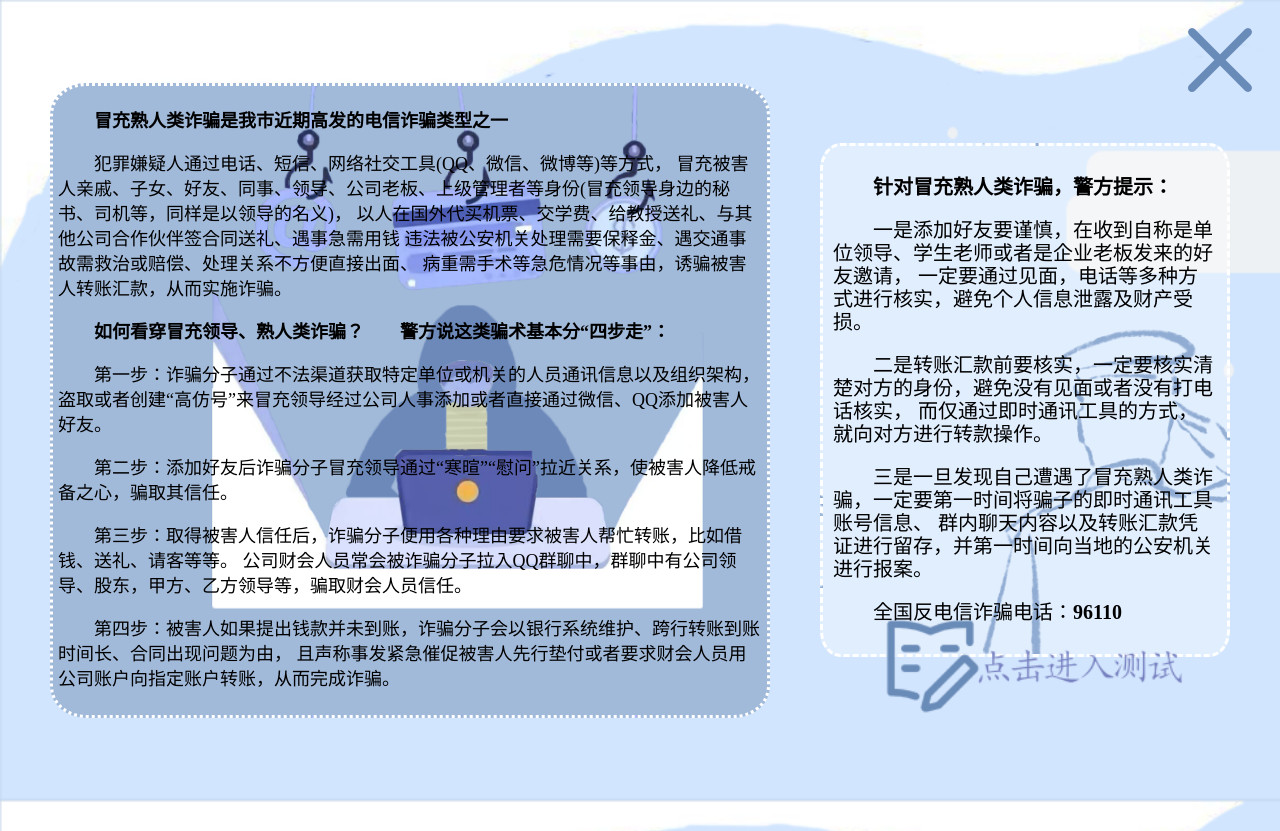
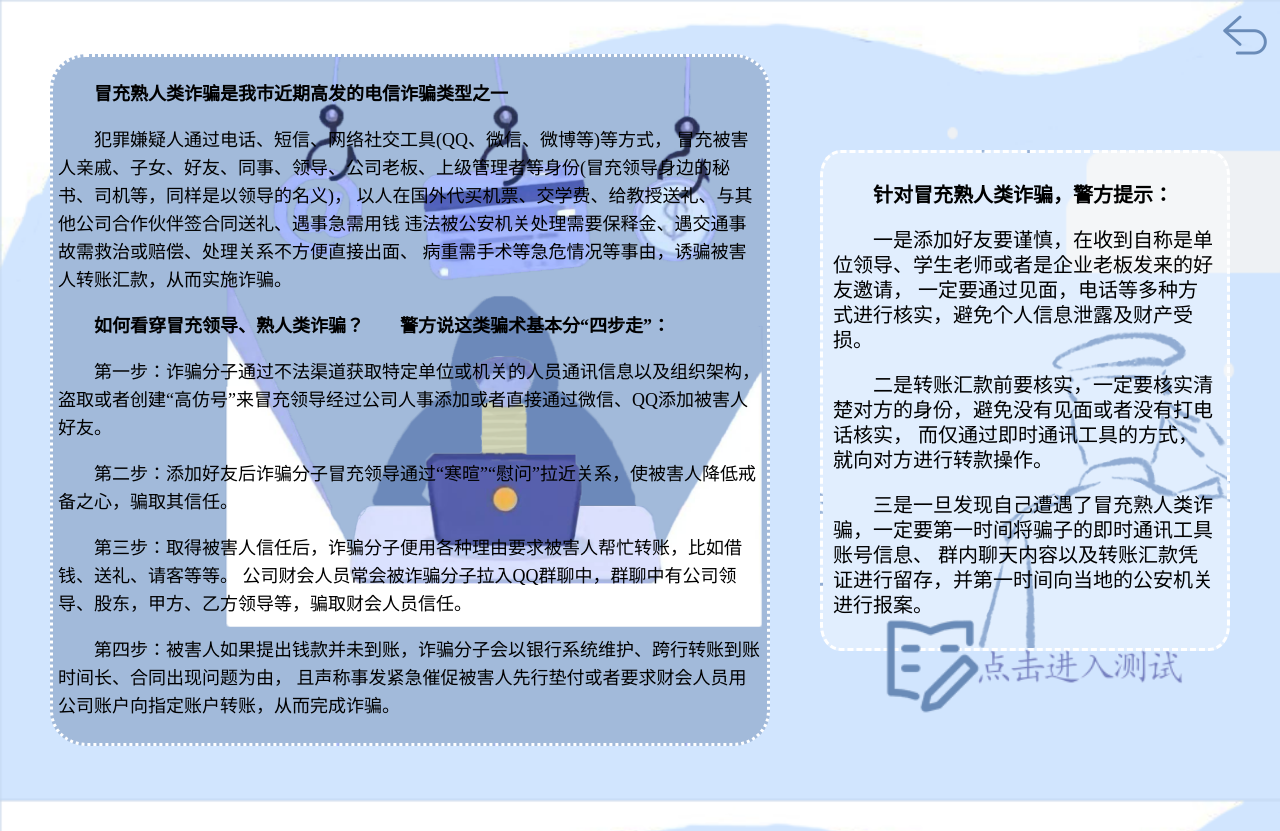
Before and after one commit to Carozk/Whoiscalling, a plain HTML site: page mcsrzpzs.html in a window 1280 px wide. Drawn offline with Linux system fonts and the light colour scheme.

Commit message:
Update mcsrzpzs.html

```diff
--- a/mcsrzpzs.html
+++ b/mcsrzpzs.html
@@ -15,7 +15,7 @@
       	background-size: cover;
       }
       #mainDiv{
-		width:100%;
+		    width:100%;
 	      height:100%;
 	      position:absolute;
 	      left:0px;
@@ -37,7 +37,7 @@
       	padding: 5px;
       	text-indent:2em;
       	font-size: 18px;
-      	line-height:25px;
+      	line-height:28px;
       	background-image: url(img/mcsrzpimg/bg1.png);
       	overflow:hidden;
       	background-size: cover;
@@ -49,7 +49,7 @@
       	padding: 10px;
       	text-indent:2em;
       	font-size: 20px;
-      	line-height:23px;
+      	line-height:25px;
       	width:30%;
       	margin-left:50px ;
       	background-image: url(img/mcsrzpimg/bg2.png);
@@ -67,17 +67,17 @@
 				50%{transform: scale(1.3);}
 				100%{}
 			}
-	.imgclose{
-		position: fixed;
-      		right: 10px;
-      		top: 10px;
-	    }
+		  .imgclose{
+		  	position: absolute;
+      	right: 10px;
+      	top: 10px;
+		  }
     </style>
   </head>
   <body>
     <div id="mainDiv">
     	<div class="imgclose">
-      	<a href="menu.html" ><img src="img/icon/Close.png" title="return"/> </a>
+      	<a href="menu.html" ><img src="img/icon/return.png" title="return"/> </a>
       </div>
       <div id="page0" class="enter">
         <div id="page0_1">
@@ -104,7 +104,6 @@
         		而仅通过即时通讯工具的方式，就向对方进行转款操作。</p>
         	<p>三是一旦发现自己遭遇了冒充熟人类诈骗，一定要第一时间将骗子的即时通讯工具账号信息、
         		群内聊天内容以及转账汇款凭证进行留存，并第一时间向当地的公安机关进行报案。</p>
-        	<p>全国反电信诈骗电话：<b>96110</b></p>
         </div>
       </div>
       <div class="img1">
```
